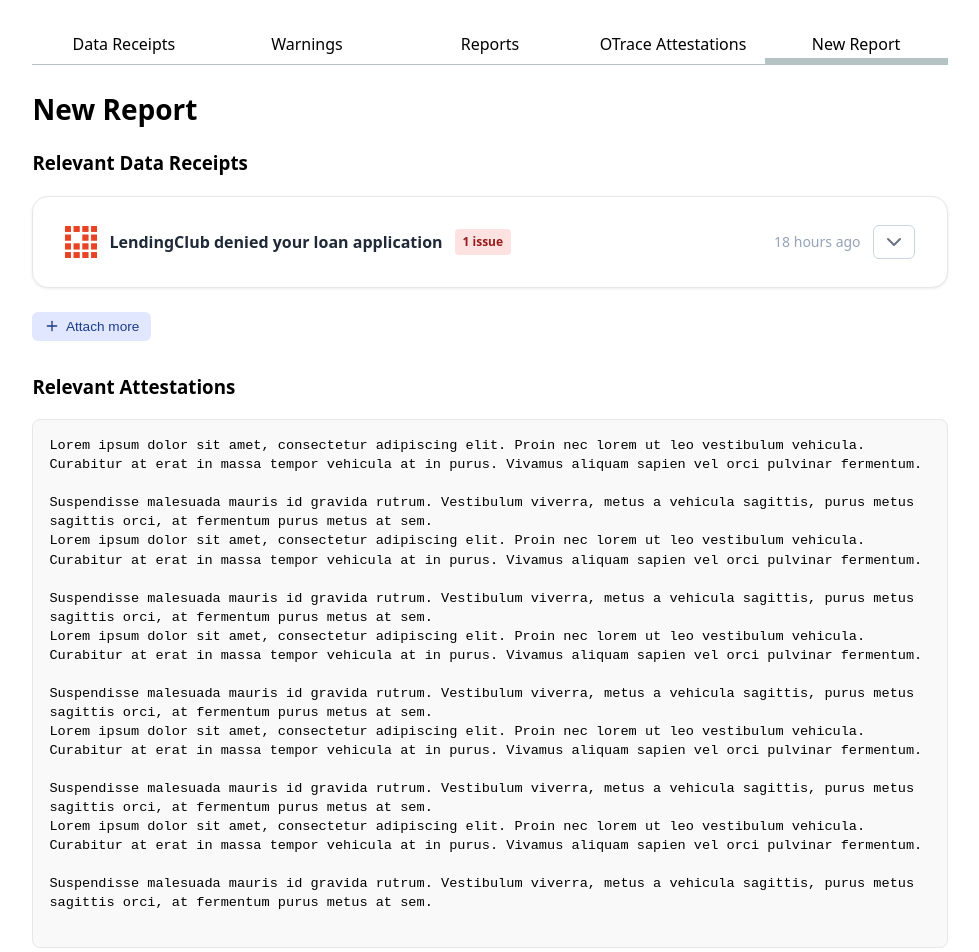
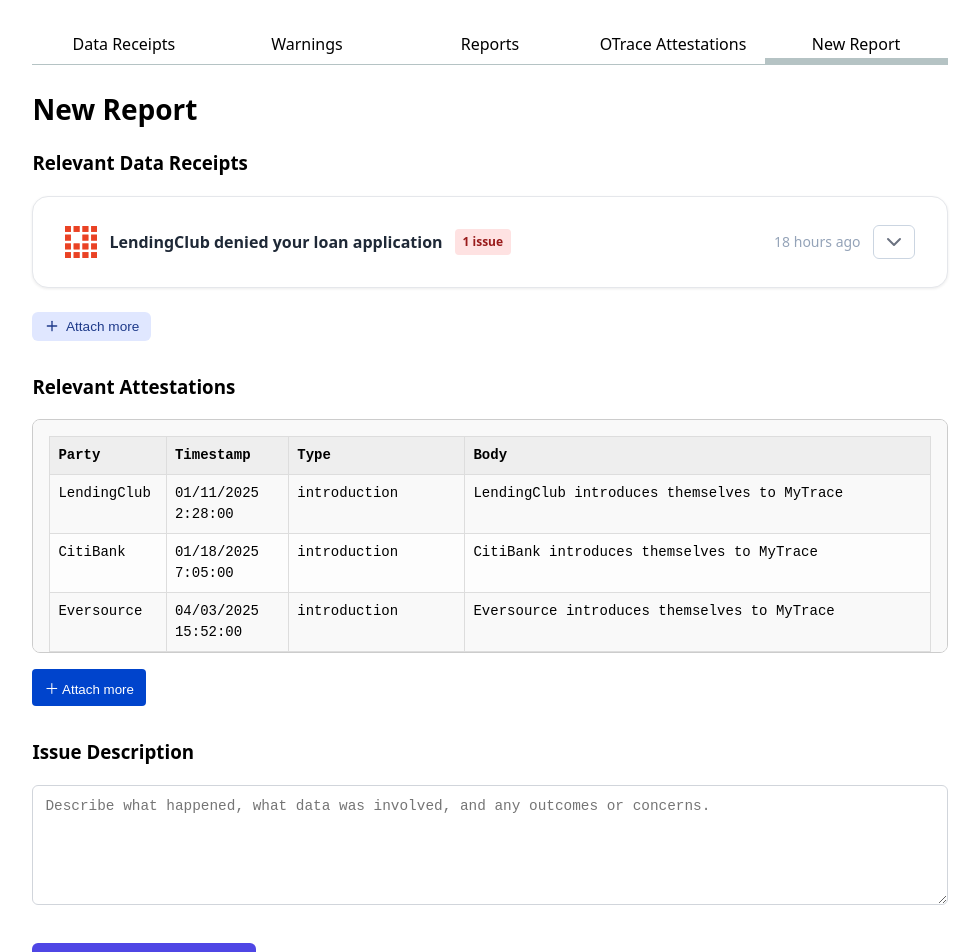
Before and after one commit to nicolatl/mytrace-web, a SvelteKit app: page /newreport in a window 1280 px wide. Shown: the top 952 px of the page, without its empty margins (150-1129 px from the left). Built offline with nearby package versions, Linux system fonts and the light colour scheme.

Commit message:
selectable attestations

```diff
--- a/src/routes/newreport/+page.svelte
+++ b/src/routes/newreport/+page.svelte
@@ -40,6 +40,31 @@
       timestamp: "18 hours ago"
     }
   ];
+
+  import attestationsRaw from '$lib/data/attestations.json';
+
+  let attachMode = false;
+
+  // Sort attestations by id ascending
+  let attestations = [...attestationsRaw].sort((a, b) => a.id - b.id);
+
+  // Starting selection: IDs 1-6 and 19+
+  let selectedAttestationIds = attestations
+    .filter(a => a.id <= 6 || a.id >= 19)
+    .map(a => a.id);
+
+  // Working selection for attachMode
+  let selectedInAttachMode = new Set(selectedAttestationIds);
+
+  function openAttachMode() {
+    attachMode = true;
+    selectedInAttachMode = new Set(selectedAttestationIds);
+  }
+
+  function saveSelection() {
+    selectedAttestationIds = Array.from(selectedInAttachMode);
+    attachMode = false;
+  }
 </script>
 
 <h2>New Report</h2>
@@ -58,28 +83,60 @@
 
 <section>
   <h3>Relevant Attestations</h3>
-  <pre class="attestations-box">
-Lorem ipsum dolor sit amet, consectetur adipiscing elit. Proin nec lorem ut leo vestibulum vehicula.
-Curabitur at erat in massa tempor vehicula at in purus. Vivamus aliquam sapien vel orci pulvinar fermentum.
+  <div class="attestation-box" style="max-height:200px;">
 
-Suspendisse malesuada mauris id gravida rutrum. Vestibulum viverra, metus a vehicula sagittis, purus metus sagittis orci, at fermentum purus metus at sem.
-Lorem ipsum dolor sit amet, consectetur adipiscing elit. Proin nec lorem ut leo vestibulum vehicula.
-Curabitur at erat in massa tempor vehicula at in purus. Vivamus aliquam sapien vel orci pulvinar fermentum.
-
-Suspendisse malesuada mauris id gravida rutrum. Vestibulum viverra, metus a vehicula sagittis, purus metus sagittis orci, at fermentum purus metus at sem.
-Lorem ipsum dolor sit amet, consectetur adipiscing elit. Proin nec lorem ut leo vestibulum vehicula.
-Curabitur at erat in massa tempor vehicula at in purus. Vivamus aliquam sapien vel orci pulvinar fermentum.
-
-Suspendisse malesuada mauris id gravida rutrum. Vestibulum viverra, metus a vehicula sagittis, purus metus sagittis orci, at fermentum purus metus at sem.
-Lorem ipsum dolor sit amet, consectetur adipiscing elit. Proin nec lorem ut leo vestibulum vehicula.
-Curabitur at erat in massa tempor vehicula at in purus. Vivamus aliquam sapien vel orci pulvinar fermentum.
-
-Suspendisse malesuada mauris id gravida rutrum. Vestibulum viverra, metus a vehicula sagittis, purus metus sagittis orci, at fermentum purus metus at sem.
-Lorem ipsum dolor sit amet, consectetur adipiscing elit. Proin nec lorem ut leo vestibulum vehicula.
-Curabitur at erat in massa tempor vehicula at in purus. Vivamus aliquam sapien vel orci pulvinar fermentum.
-
-Suspendisse malesuada mauris id gravida rutrum. Vestibulum viverra, metus a vehicula sagittis, purus metus sagittis orci, at fermentum purus metus at sem.
-  </pre>
+  <table class="attestation-table" style="width: 100%; border-collapse: collapse;">
+    <thead>
+      <tr>
+        {#if attachMode}
+          <th>✔</th>
+        {/if}
+        <th>Party</th>
+        <th>Timestamp</th>
+        <th>Type</th>
+        <th>Body</th>
+      </tr>
+    </thead>
+    <tbody>
+      {#each attestations as attestation (attestation.id)}
+        {#if attachMode || selectedAttestationIds.includes(attestation.id)}
+          <tr>
+            {#if attachMode}
+              <td>
+                <input
+                  type="checkbox"
+                  checked={selectedInAttachMode.has(attestation.id)}
+                  on:change={(e) => {
+                    if (e.target.checked) {
+                      selectedInAttachMode.add(attestation.id);
+                    } else {
+                      selectedInAttachMode.delete(attestation.id);
+                    }
+                  }}
+                />
+              </td>
+            {/if}
+            <td>{attestation.party}</td>
+            <td>{attestation.Timestamp}</td>
+            <td>{attestation.type}</td>
+            <td>{attestation.body}</td>
+          </tr>
+        {/if}
+      {/each}
+    </tbody>
+  </table>
+</div>
+<div class="button-row">
+  {#if attachMode}
+    <button on:click={saveSelection} class="primary-button">
+      Save Selection
+    </button>
+  {:else}
+    <button on:click={openAttachMode} class="primary-button">
+      <span style="font-size: 1.1em;">＋</span> Attach more
+    </button>
+  {/if}
+</div>
 </section>
 
 <section>
@@ -145,4 +202,64 @@
   .submit-button:hover {
     background-color: #4338ca;
   }
+
+
+
+
+
+
+
+
+
+
+
+  .attestation-box {
+    border: 1px solid #ccc;
+    padding: 1rem;
+    background: #f9f9f9;
+    border-radius: 0.5rem;
+    margin-top: 1rem;
+    overflow: auto;
+  }
+
+  .attestation-table {
+    width: 100%;
+    border-collapse: collapse;
+    font-family: monospace;
+    font-size: 0.9rem;
+  }
+
+  .attestation-table th,
+  .attestation-table td {
+    border: 1px solid #ddd;
+    padding: 0.5rem;
+    vertical-align: top;
+  }
+
+  .attestation-table th {
+    background: #eee;
+    text-align: left;
+  }
+
+  .attestation-table tr:nth-child(even) {
+    background: #fdfdfd;
+  }
+
+  .button-row {
+    margin-top: 1rem;
+  }
+
+  .primary-button {
+    background: #0044cc;
+    color: #fff;
+    padding: 0.5rem 0.75rem;
+    border: none;
+    border-radius: 0.25rem;
+    cursor: pointer;
+  }
+
+  .primary-button:hover {
+    background: #003399;
+  }
+
 </style>
```
